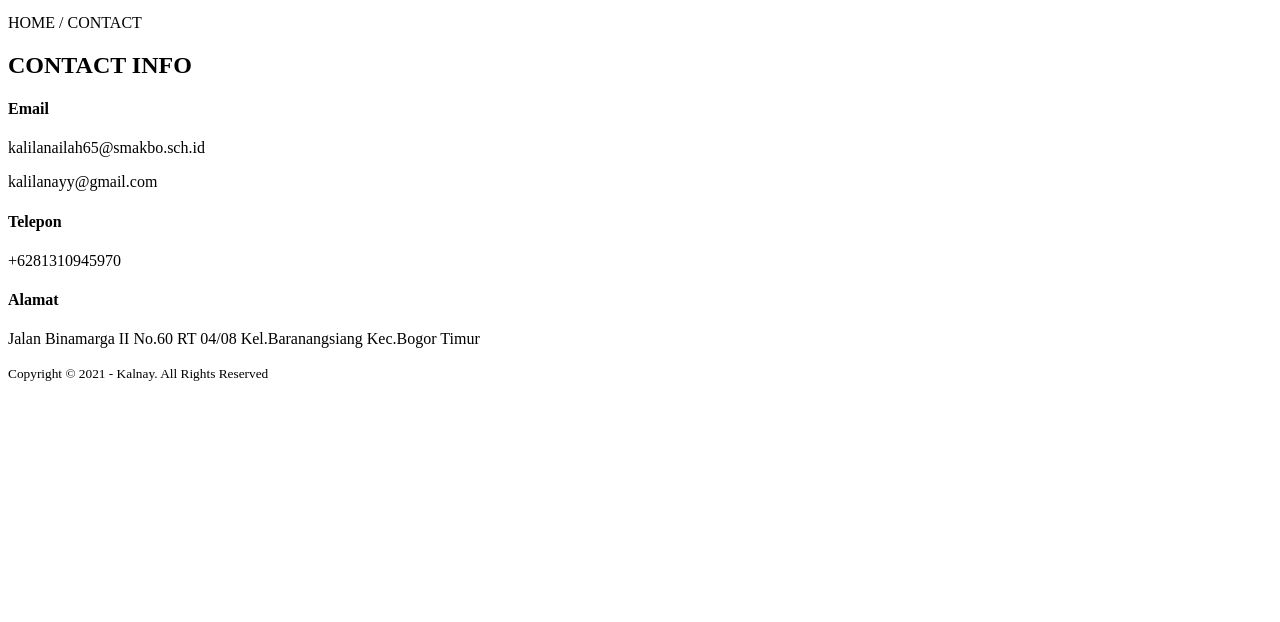
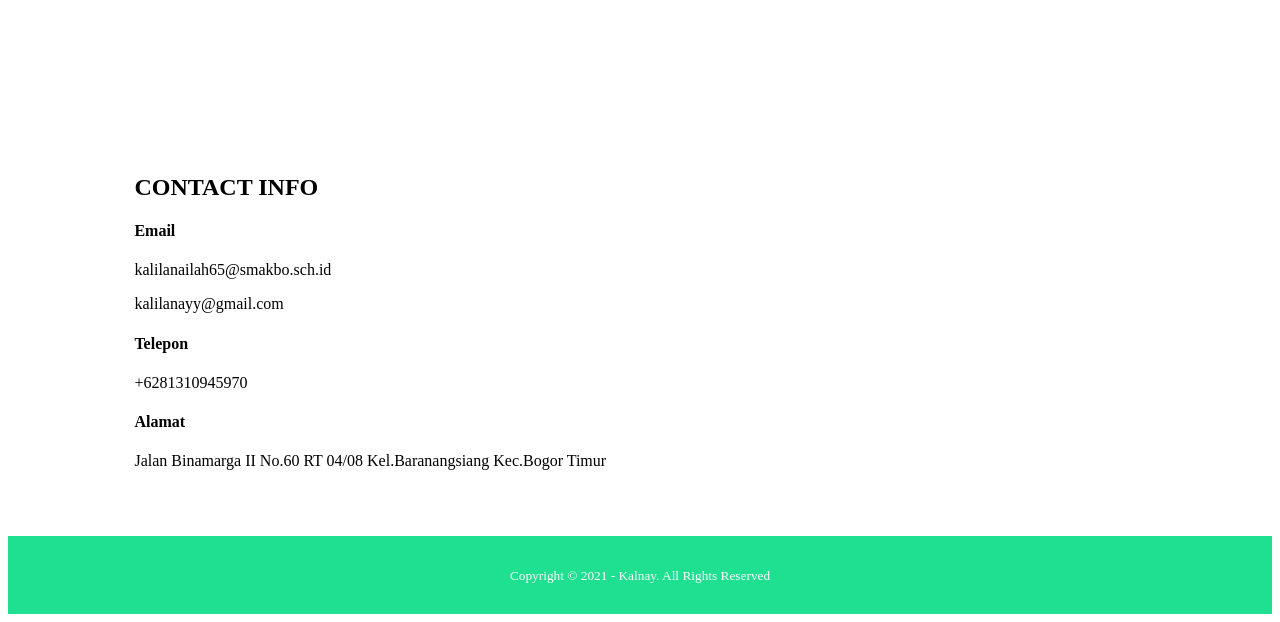
Before and after one commit to kalilanaa/kalilanaa.github.io, a plain HTML site: page contact kalila.html in a window 1280 px wide. Shown: the part 224-846 px from the top of the page. Before the commit the page ends 800 px from the top, so only its background shows below. Drawn offline with Linux system fonts and the light colour scheme.

Commit message:
Update contact kalila.html

```diff
--- a/contact kalila.html
+++ b/contact kalila.html
@@ -4,7 +4,7 @@
         <meta charset="utf-8">
         <meta name="viewport" content="widt=device-width, initial-scale=1">
         <title>Kalila Nailah Ariznamalo</title>
-        <link rel="stylesheet" type="text/css" href="new 1.css">
+        <link rel="stylesheet" type="text/css" href="css kalila.css">
         <link rel="stylesheet" type="text/css" href="https://cdnjs.cloudflare.com/ajax/libs/font-awesome/5.15.3/css/all.min.css">
     </head>
     <body>
```
